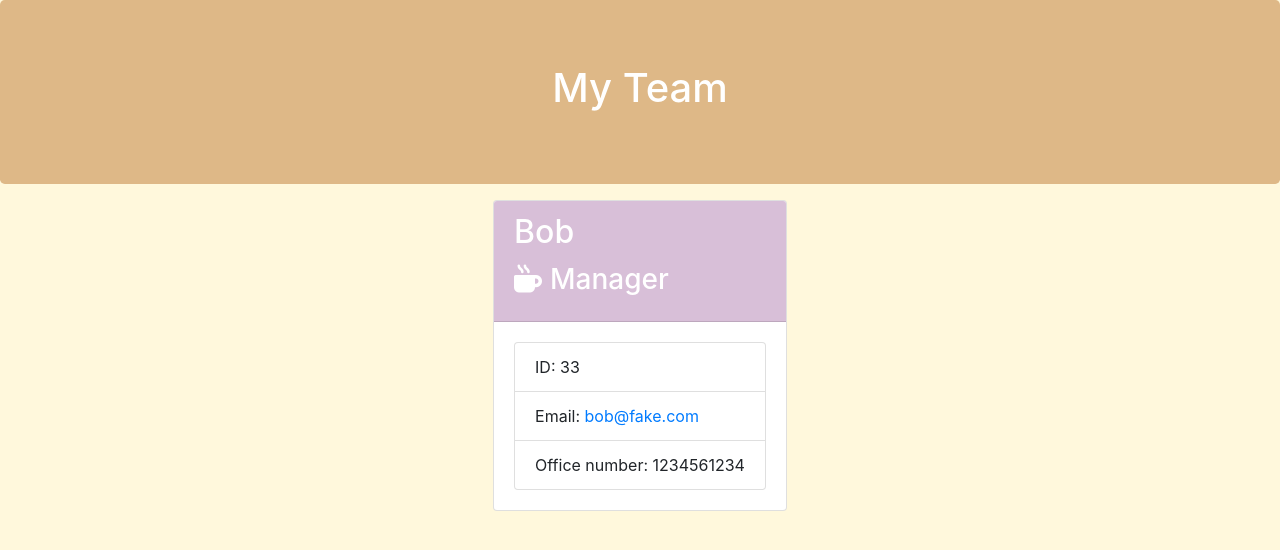
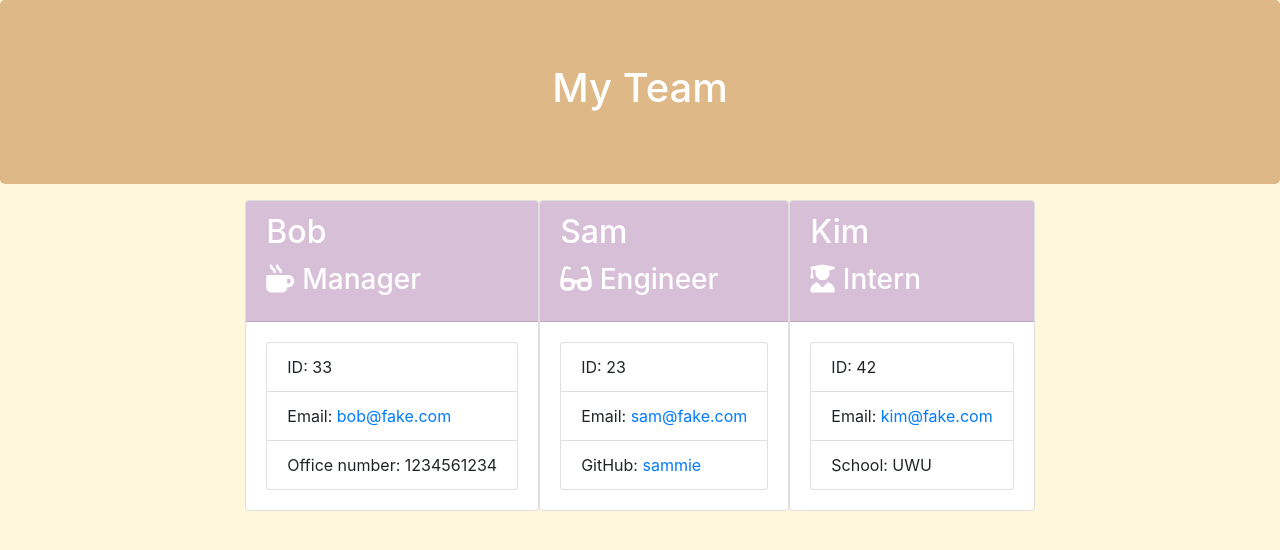
Before and after one commit to xelinx/template-engine, a website: page output/team.html in a window 1280 px wide. Drawn offline with nearby package versions, Linux system fonts and the light colour scheme.

Commit message:
updated README

```diff
--- a/output/team.html
+++ b/output/team.html
@@ -36,6 +36,32 @@
         </ul>
     </div>
 </div>
+<div class="card employee-card">
+    <div class="card-header">
+        <h2 class="card-title">Sam</h2>
+        <h3 class="card-title"><i class="fas fa-glasses mr-2"></i>Engineer</h3>
+    </div>
+    <div class="card-body">
+        <ul class="list-group">
+            <li class="list-group-item">ID: 23</li>
+            <li class="list-group-item">Email: <a href="mailto:sam@fake.com">sam@fake.com</a></li>
+            <li class="list-group-item">GitHub: <a href="https://github.com/sammie" target="_blank" rel="noopener noreferrer">sammie</a></li>
+        </ul>
+    </div>
+</div>
+<div class="card employee-card">
+    <div class="card-header">
+        <h2 class="card-title">Kim</h2>
+        <h3 class="card-title"><i class="fas fa-user-graduate mr-2"></i>Intern</h3>
+    </div>
+    <div class="card-body">
+        <ul class="list-group">
+            <li class="list-group-item">ID: 42</li>
+            <li class="list-group-item">Email: <a href="mailto:kim@fake.com">kim@fake.com</a></li>
+            <li class="list-group-item">School: UWU</li>
+        </ul>
+    </div>
+</div>
 
             </div>
         </div>
```
Also changed, not shown: README.md.
